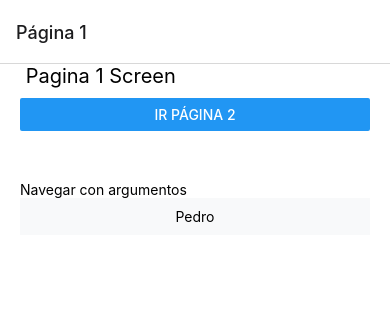
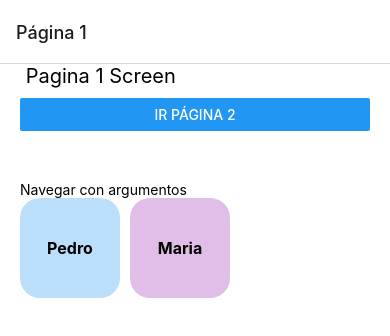
Before and after one commit to frelian/react-native-tipos-de-navegacion, a React Native app: screen /Pagina1Screen in a window 390 px wide. Shown: the top 336 px of the page. Built offline with nearby package versions, Linux system fonts and the light colour scheme.

Commit message:
Formas de colocar el tipo de dato de los argumentos

```diff
--- a/src/navigator/StackNavigator.tsx
+++ b/src/navigator/StackNavigator.tsx
@@ -6,8 +6,15 @@
 import { Pagina3Screen } from '../screens/Pagina3Screen';
 import { PersonaScreen } from '../screens/PersonaScreen';
 
+export type RootStackParams = {
+    Pagina1Screen: undefined,
+    Pagina2Screen: undefined,
+    Pagina3Screen: undefined,
+    PersonaScreen: { id: number, nombre: string },
+}
+
 // De forma automatica Stack Navigator pone los props
-const Stack = createStackNavigator();
+const Stack = createStackNavigator<RootStackParams>();
 
 export const StackNavigator = () => {
   return (
--- a/src/screens/Pagina1Screen.tsx
+++ b/src/screens/Pagina1Screen.tsx
@@ -25,15 +25,30 @@
             <View style={ styles.spaces } />
 
             <Text>Navegar con argumentos</Text>
+            <View style={{ flexDirection: 'row' }}>
                 <TouchableOpacity
-                style={ styles.button }
+                    style={{
+                        ...styles.bigButton,
+                        backgroundColor: '#bbdefb'
+                    }}
                     onPress={ () => navigation.navigate('PersonaScreen', {
                         id: 1,
                         nombre: "Pedro"
                     }) }
                 >
-                <Text>Pedro</Text>
+                    <Text style={ styles.textBigButton }>Pedro</Text>
+
                 </TouchableOpacity>
+                <TouchableOpacity
+                    style={ styles.bigButton }
+                    onPress={ () => navigation.navigate('PersonaScreen', {
+                        id: 2,
+                        nombre: "Maria"
+                    }) }
+                >
+                    <Text style={ styles.textBigButton }>Maria</Text>
+                </TouchableOpacity>
+            </View>
         </View>
     )
 }
--- a/src/screens/PersonaScreen.tsx
+++ b/src/screens/PersonaScreen.tsx
@@ -2,21 +2,28 @@
 import { Text, View } from 'react-native'
 import { styles } from '../theme/appTheme';
 import { StackScreenProps } from '@react-navigation/stack';
+import { RootStackParams } from '../navigator/StackNavigator';
 
-interface Props extends StackScreenProps<any, any>{};
+// interface RouteParams {
+//     id: string;
+//     nombre: string;
+// }
+
+// Primero typo es el ParamList y luego el param Name por eso el string PersonaScreen
+interface Props extends StackScreenProps<RootStackParams, 'PersonaScreen'>{};
 
 export const PersonaScreen = ( { route, navigation }: Props ) => {
 
+    // const params = route.params as RouteParams;
     const params = route.params;
 
     useEffect(() => {
 
         navigation.setOptions({
-            title: params!.nombre
+            // title: params!.nombre
+            title: params.nombre
         })
     }, [])
-
-    console.log(route,"<------");
 
     return (
         <View style={ styles.globalMargin }>
--- a/src/theme/appTheme.tsx
+++ b/src/theme/appTheme.tsx
@@ -13,6 +13,20 @@
         backgroundColor: "#f8f9fa",
         padding: 10
     },
+    bigButton: {
+
+        alignItems: "center",
+        backgroundColor: "#e1bee7",
+        borderRadius: 20,
+        justifyContent: 'center',
+        height: 100,
+        width: 100,
+        marginRight: 10,
+    },
+    textBigButton: {
+        fontSize: 16,
+        fontWeight: 'bold',
+    },
     spaces: {
         marginTop: 50
     }
```
Also changed, not shown: 1 other file (tests, documents, lock files or other folders). Lines whose indentation alone changed are shown as unchanged.
